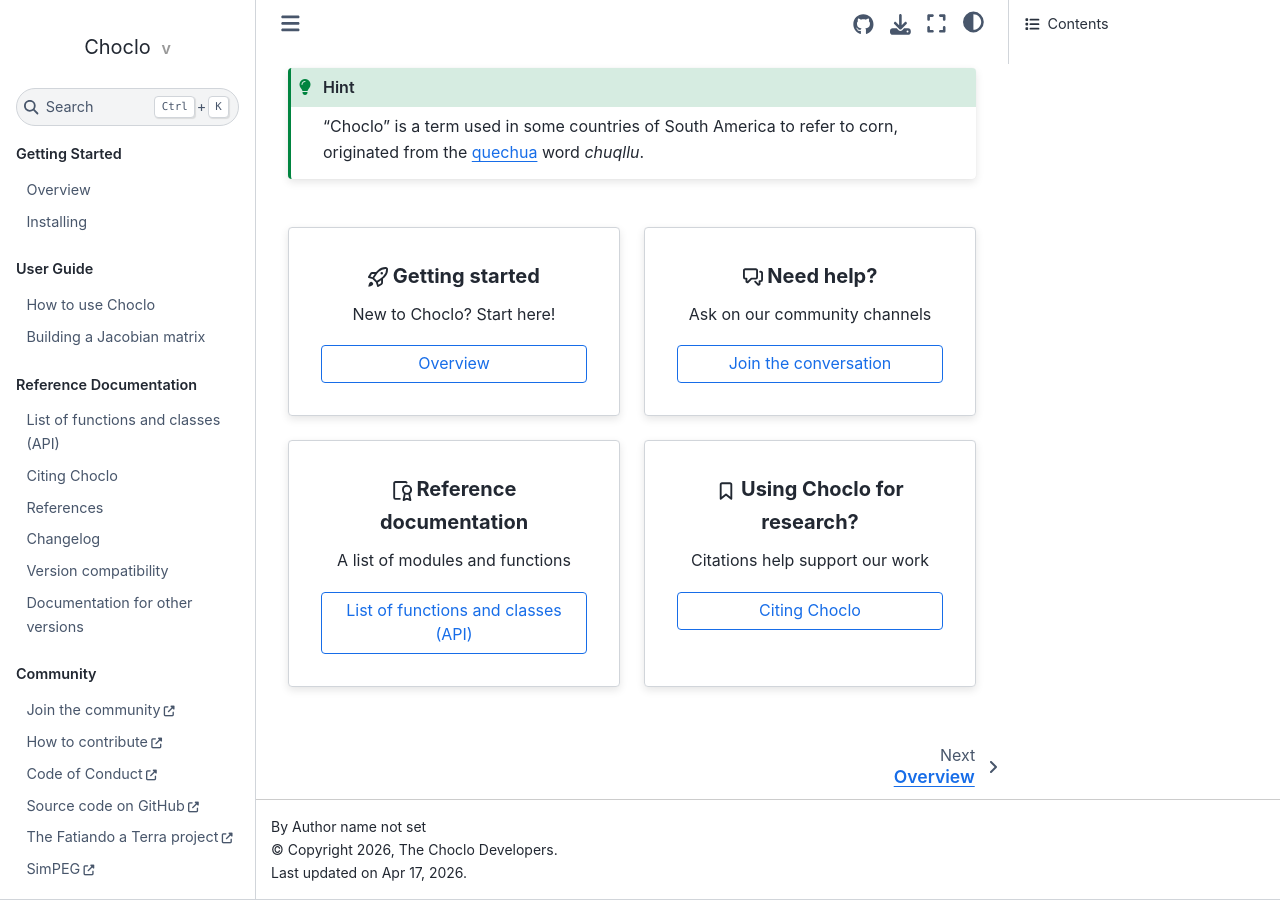
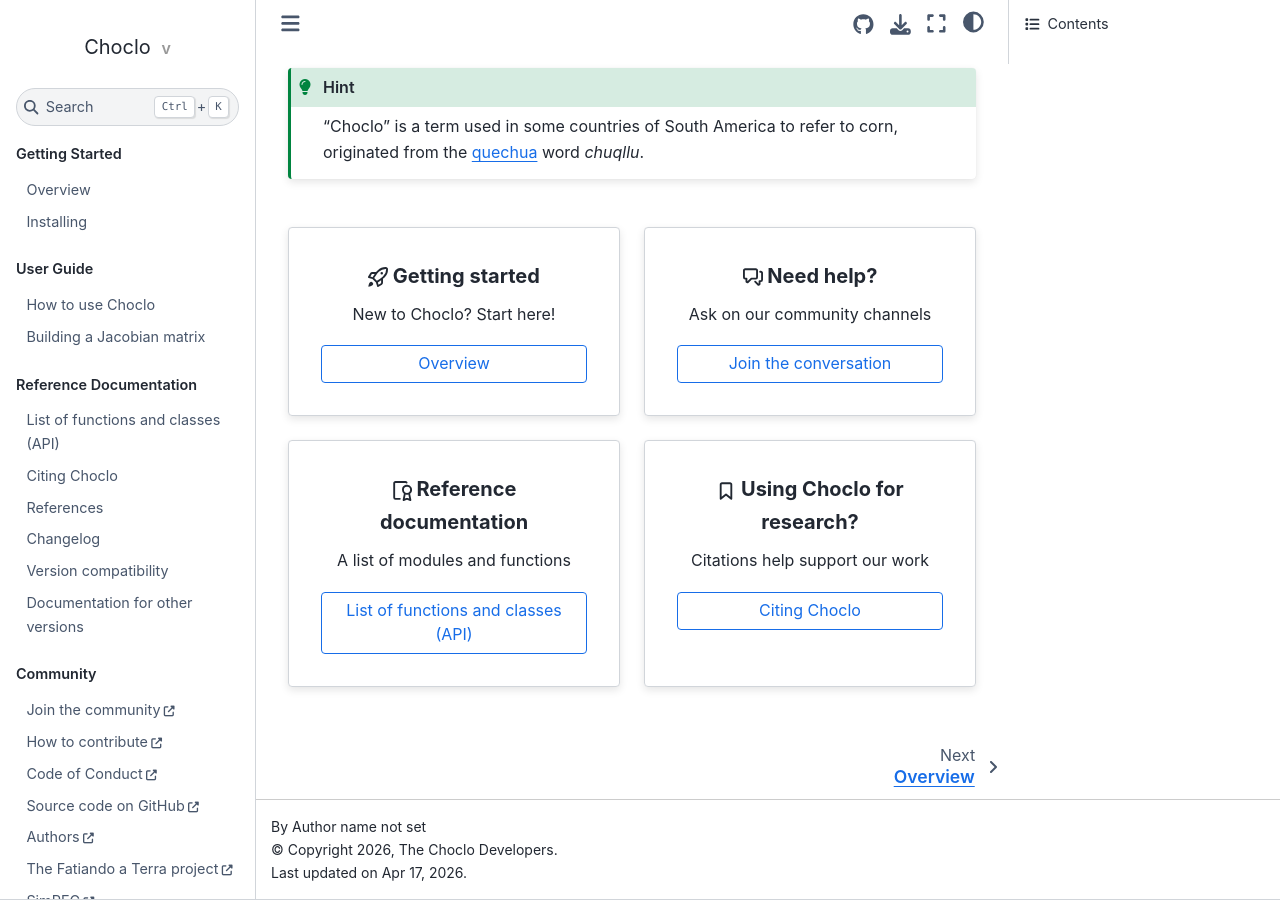
Before and after one commit to fatiando/choclo, a Sphinx documentation site: the page built from doc/index.rst, in a window 1280 px wide and 900 px high, scrolled down 501 px. Built offline with Sphinx 7.4.7 and the Sphinx Book theme 1.1.4, drawn with Linux system fonts in a browser that asks for light colours; the version number could not be read and is left out.

Commit message:
Add link to the AUTHORS file in the docs navigation (#169)
We didn't have any links to this file from our docs.

```diff
--- a/doc/index.rst
+++ b/doc/index.rst
@@ -137,5 +137,6 @@
     How to contribute <https://github.com/fatiando/choclo/blob/main/CONTRIBUTING.md>
     Code of Conduct <https://github.com/fatiando/choclo/blob/main/CODE_OF_CONDUCT.md>
     Source code on GitHub <https://github.com/fatiando/choclo>
+    Authors <https://github.com/fatiando/choclo/blob/main/AUTHORS.md>
     The Fatiando a Terra project <https://www.fatiando.org>
     SimPEG <https://simpeg.xyz>
```
